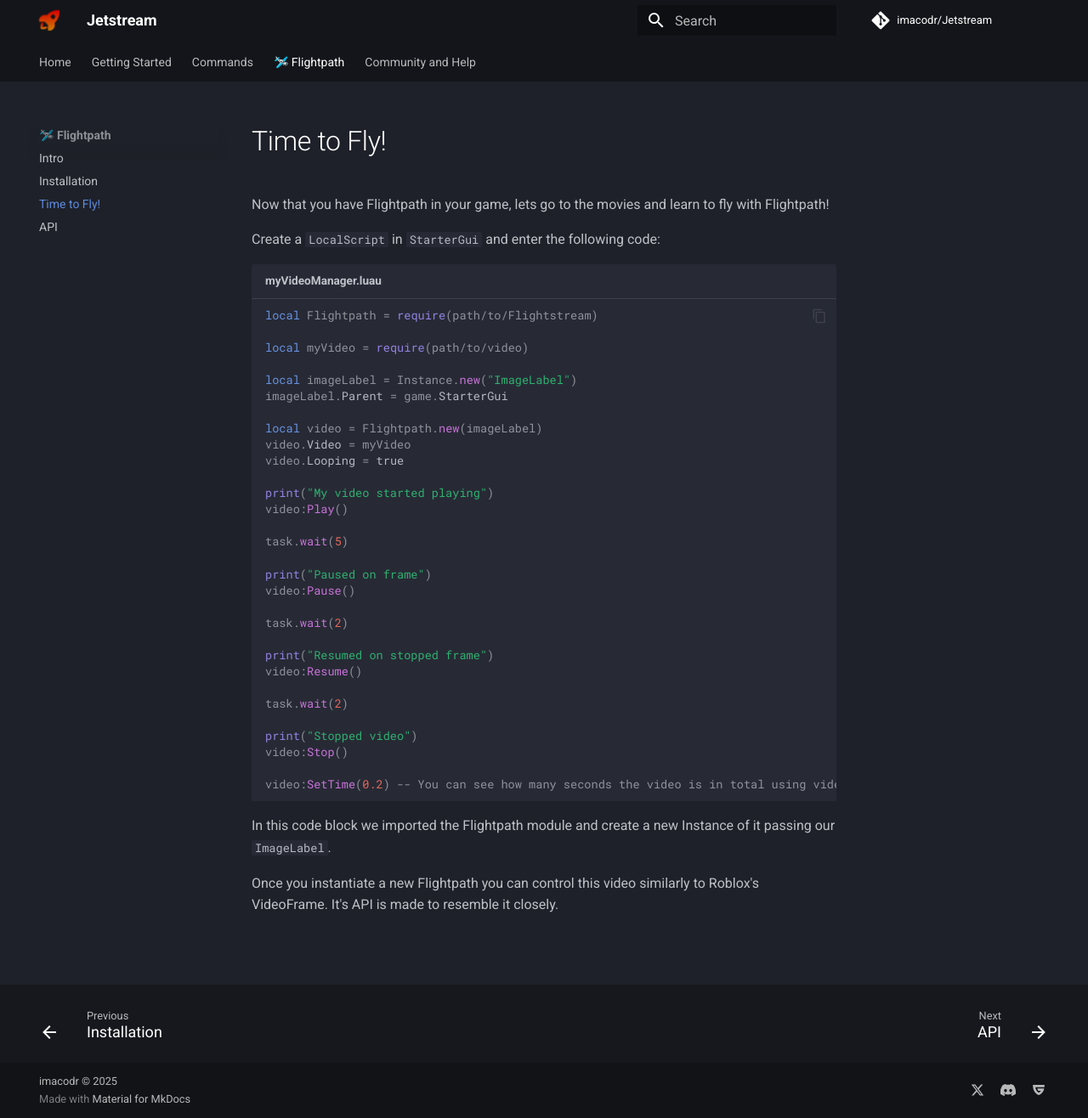
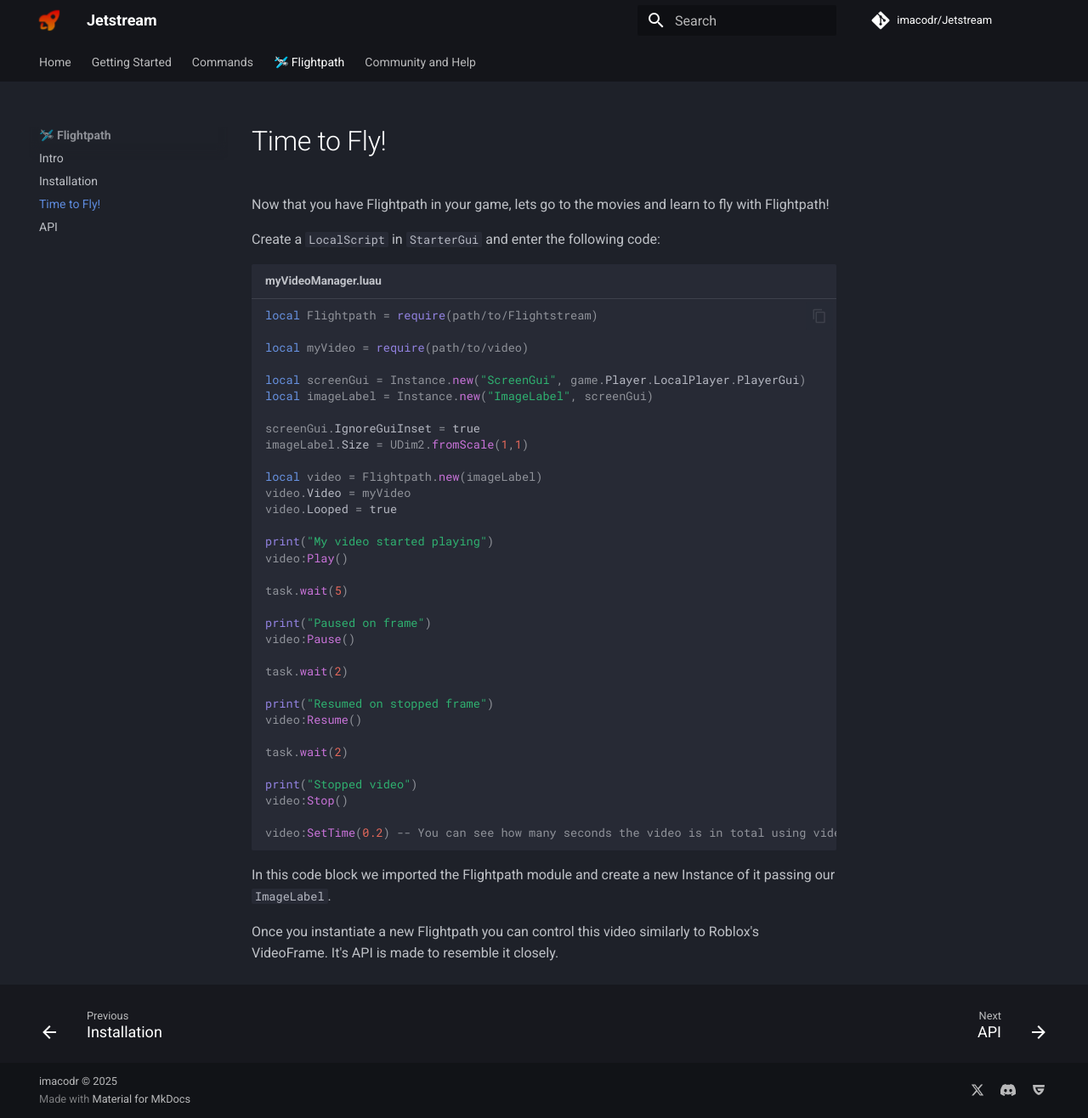
Before and after one commit to imacodr/Jetstream, an MkDocs documentation site: the page built from docs/flightpath/fly.md, in a window 1280 px wide and 1316 px high. Shown: the whole window at 85% size. Built offline with MkDocs 1.6.1 and Material for MkDocs 9.7.7, drawn with Linux system fonts in a browser that asks for light colours; comment, search, counter and statistics services are not loaded.

Commit message:
Better example
Creates a screengui and fixes the looped bit (should be looped not looping)

```diff
--- a/docs/flightpath/fly.md
+++ b/docs/flightpath/fly.md
@@ -7,12 +7,15 @@ local Flightpath = require(path/to/Flightstream)
 
 local myVideo = require(path/to/video)
 
-local imageLabel = Instance.new("ImageLabel")
-imageLabel.Parent = game.StarterGui
+local screenGui = Instance.new("ScreenGui", game.Player.LocalPlayer.PlayerGui)
+local imageLabel = Instance.new("ImageLabel", screenGui)
+
+screenGui.IgnoreGuiInset = true
+imageLabel.Size = UDim2.fromScale(1,1)
 
 local video = Flightpath.new(imageLabel)
 video.Video = myVideo
-video.Looping = true
+video.Looped = true
 
 print("My video started playing")
 video:Play()
```
